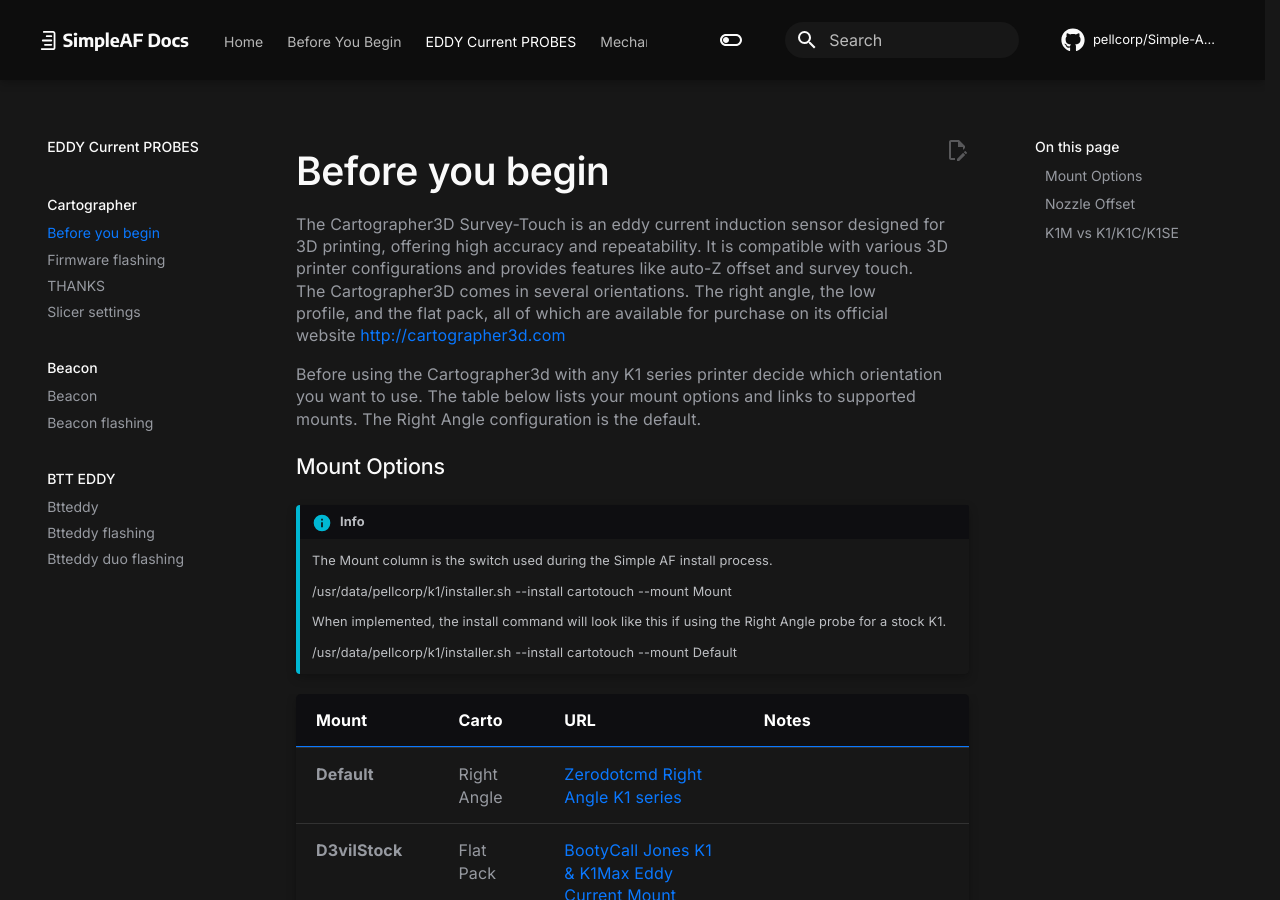
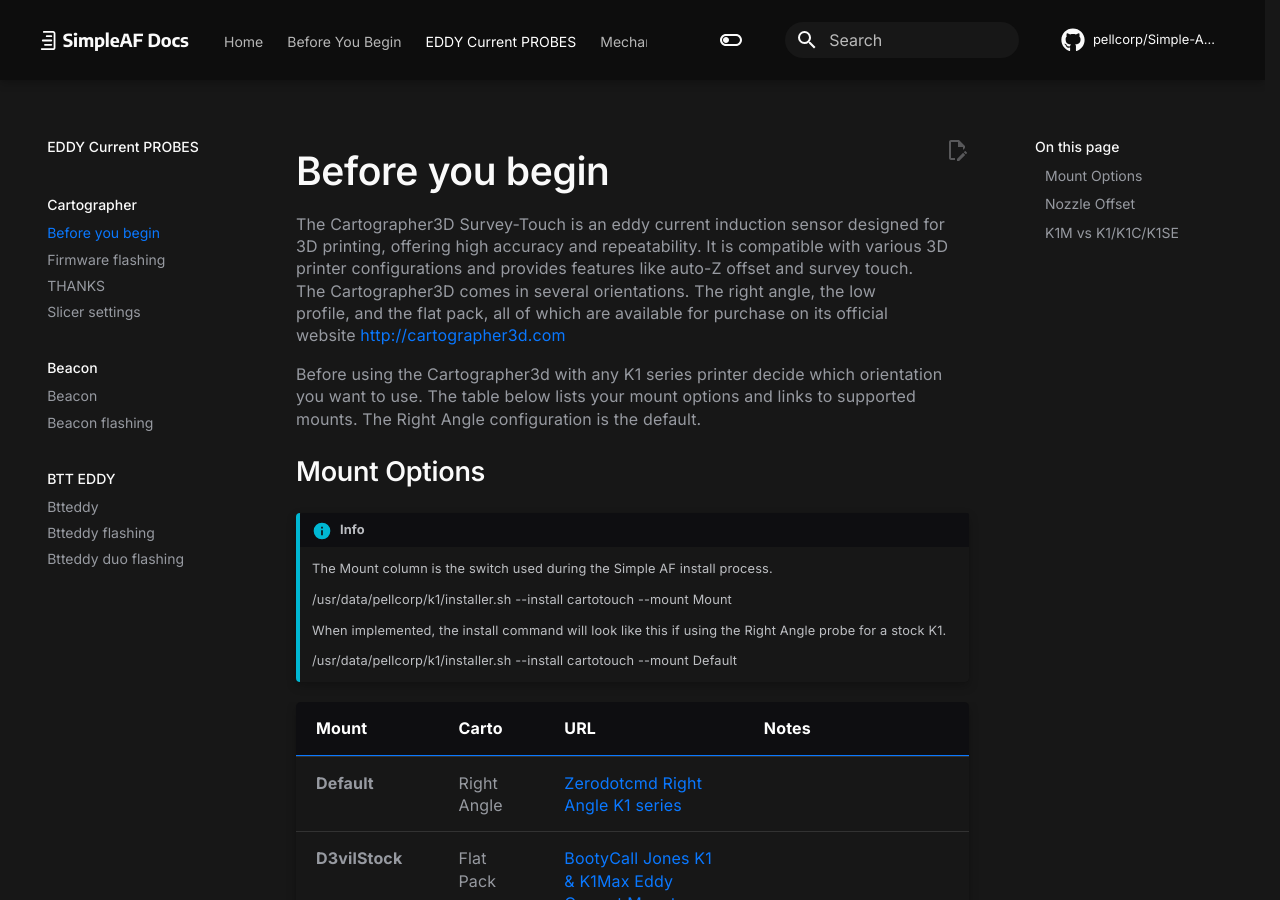
Before and after one commit to pellcorp/Simple-AF-Wiki, an MkDocs documentation site: the page built from docs/cart/preparation.md, in a window 1280 px wide and 900 px high. Built offline with MkDocs 1.6.1 and Material for MkDocs 9.7.7, drawn with Linux system fonts in a browser that asks for light colours; comment, search, counter and statistics services are not loaded.

```diff
--- a/docs/cart/preparation.md
+++ b/docs/cart/preparation.md
@@ -4,7 +4,7 @@ The Cartographer3D Survey-Touch is an eddy current induction sensor designed for
 
 Before using the Cartographer3d with any K1 series printer decide which orientation you want to use. The table below lists your mount options and links to supported mounts. The Right Angle configuration is the default.
 
-### Mount Options
+## Mount Options
 
 !!! info
 
@@ -24,7 +24,7 @@ Before using the Cartographer3d with any K1 series printer decide which orientat
 | **SkeletorMK7** |Low Profile| [tbkMaker Skeletor Collection](<https://www.printables.com/model/833769-the-skeletor-collection-a-creality-k1k1-maxk1c-coo>)                |This is only for the low profile cartographer version of the mount!!!|
 | **PurcellV5**   |Right Angle| [Purcells Cartographer Mount Collection](<https://www.printables.com/model/1071493-cartographer-probe-side-mount-options-for-creality>)     ||
 
-### Nozzle Offset
+## Nozzle Offset
 
 !!! WARNING
 
@@ -37,7 +37,7 @@ Before using the Cartographer3d with any K1 series printer decide which orientat
 
     <https://www.printables.com/model/1121309-cartographer-probe-nozzle-offset-tool-x-offset>
 
-### K1M vs K1/K1C/K1SE
+## K1M vs K1/K1C/K1SE
 
 !!! info
 
```
Also changed, not shown: docs/about.md (+0 -1 lines).
